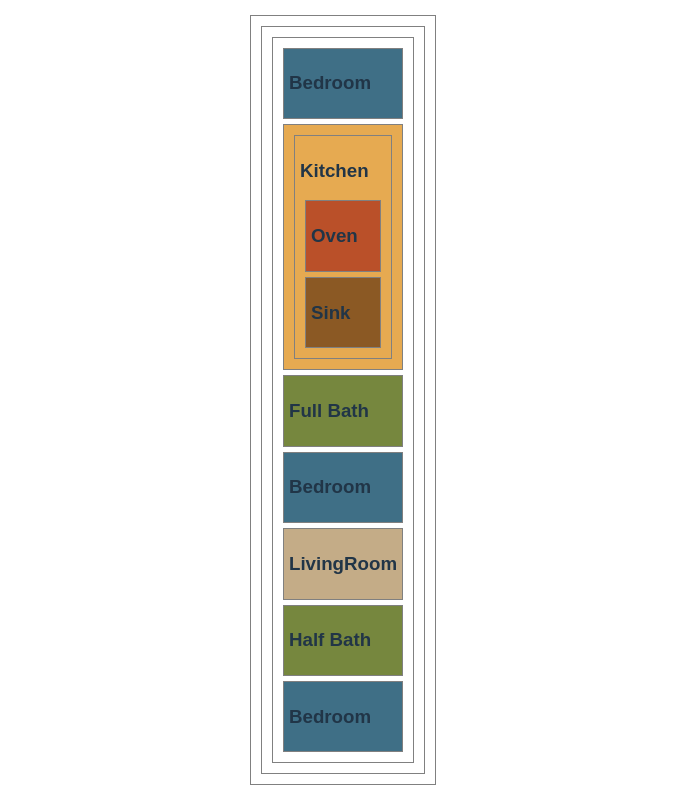
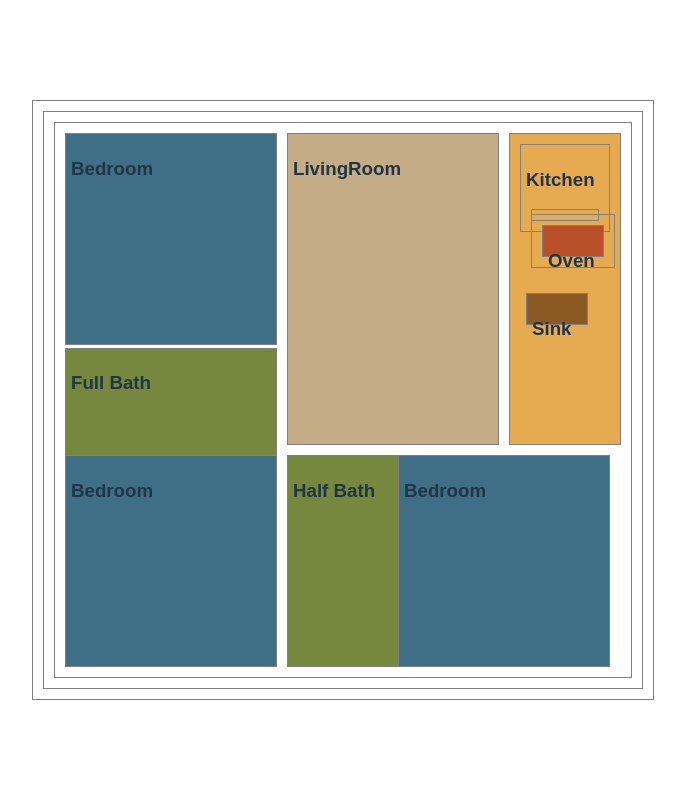
Before and after one commit to EleahBurman/floorplan, a React (Vite) app: page / in a window 1280 px wide. Shown: the whole page, without its empty margins (297-982 px from the left). Built offline with nearby package versions, Linux system fonts and the light colour scheme.

Commit message:
All rooms are in place except oven and sink

```diff
--- a/src/App.css
+++ b/src/App.css
@@ -11,38 +11,128 @@ div {
   padding: 5px;
 }
 
+.grid-container {
+  display: grid;
+  grid-template-rows: 0.5;
+  gap: 0;
+}
+
 #bedroomOne {
   background-color: #3f6f86;
+  width: 200px;
+  height: 200px;
+  grid-column-start: 1;
+  grid-column-end: 4;
+  grid-row-start: 1;
+  grid-row-end: 4;
+  row-gap: 0;
+  grid-template-rows: 0.5;
+  gap: 0;
 }
 
 #bedroomTwo {
   background-color: #3f6f86;
+  width: 200px;
+  height: 200px;
+  grid-column-start: 1;
+  grid-column-end: 4;
+  grid-row-start: 4;
+  grid-row-end: 7;
+  grid-template-rows: 0.5;
+  gap: 0;
 }
 
 #bedroomThree {
   background-color: #3f6f86;
+  width: 200px;
+  height: 200px;
+  grid-column-start: 5;
+  grid-column-end: 7;
+  grid-row-start: 4;
+  grid-row-end: 7;
+  grid-template-rows: 0.5;
+  gap: 0;
 }
 
 #livingroom {
   background-color: #c4ac87;
+  width: 200px;
+  height: 300px;
+  grid-column-start: 4;
+  grid-column-end: 6;
+  grid-row-start: 1;
+  grid-row-end: 4;
+  grid-template-rows: 0.5;
+  gap: 0;
 }
 
 #oven{
   background-color: #ba5029;
+  width: 50px;
+  height: 20px;
+  grid-column-start: 5;
+  grid-column-end: 6;
+  grid-row-start: 1;
+  grid-row-end: 2;
+  grid-template-rows: 0.5;
+  gap: 0;
 }
 
+.floatleft{
+  float: left;
+  margin-bottom: 20px;
+}
+
+.floatright{
+  float: right;
+  margin-bottom: 20%;
+}
 #sink{
   background-color: #8b5924;
+  width: 50px;
+  height: 20px;
+  grid-column-start: 7;
+  grid-column-end: 8;
+  grid-row-start: 1;
+  grid-row-end: 2;
+  grid-template-rows: 0.5;
+  gap: 0;
+  float: right;
 }
 
 #kitchen{
   background-color: #e6aa51;
+  width: 100px;
+  height: 300px;
+  grid-column-start: 6;
+  grid-column-end: 7;
+  grid-row-start: 1;
+  grid-row-end: 4;
+  grid-template-rows: 0.5;
+  gap: 0;
 }
 
 #halfbath{
   background-color: #76873e;
+  height: 200px;
+  width: 100px;
+  grid-column-start: 4;
+  grid-column-end: 6;
+  grid-row-start: 4;
+  grid-row-end: 7;
+  grid-template-rows: 0.5;
+  gap: 0;
 }
 
 #fullbath{
   background-color: #76873e;
+  width: 200px;
+  height: 100px;
+  grid-column-start: 1;
+  grid-column-end: 4;
+  grid-row-start: 3;
+  grid-row-end: 6;
+  row-gap: 0;
+  grid-template-rows: 0.5;
+  gap: 0;
 }
--- a/src/FloorPlan.jsx
+++ b/src/FloorPlan.jsx
@@ -6,27 +6,27 @@ import LivingRoom from "./LivingRoom";
 const FloorPlan = (props) => {
   return (
     <>
-      <div>
-        <div id="bedroomOne">
+      <div class="grid-container" id="floorplan">
+        <div class="grid-item" id="bedroomOne">
           <Bedroom bednum={1} />
         </div>
-        <div id="kitchen">
+        <div class="grid-item" id="fullbath">
+          <Bath size={'Full'}/>
+        </div>
+        <div class="grid-item"  id="livingroom">
+          <LivingRoom />
+        </div>
+        <div class="grid-item"  id="kitchen">
           <Kitchen/>
         </div>
-        <div id="fullbath">
-          <Bath size={'Full'}/>
-        </div>
-        <div id="bedroomTwo">
-          <Bedroom bednum={2} />
-        </div>
-        <div id="livingroom">
-          <LivingRoom />
-        </div>
-        <div id="halfbath">
+        <div class="grid-item"  id="halfbath">
           <Bath size={'Half'}/>
         </div>
-        <div id="bedroomThree">
+        <div class="grid-item"  id="bedroomThree">
           <Bedroom bednum={3} />
+        </div>
+        <div class="grid-item"  id="bedroomTwo">
+          <Bedroom bednum={2} />
         </div>
       </div>
     </>
--- a/src/Kitchen.jsx
+++ b/src/Kitchen.jsx
@@ -6,11 +6,15 @@ const Kitchen = (props) => {
     <>
       <div>
         <h3>Kitchen</h3>
-          <div id="oven">
-            < Oven />
+          <div class="floatleft">
+            <div id="oven">
+              < Oven />
+            </div>
           </div>
-          <div  id="sink">
-            < Sink />
+          <div class="floatriht">
+            <div  id="sink">
+              < Sink />
+            </div>
           </div>
       </div>
     </>
```
